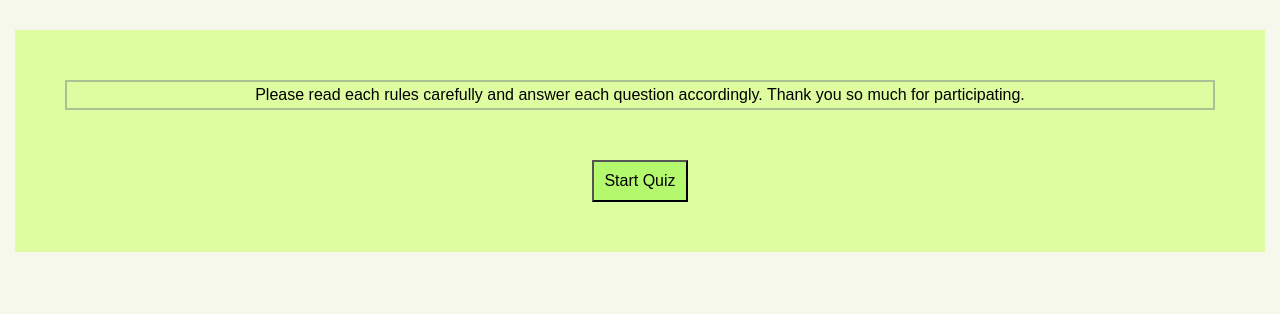
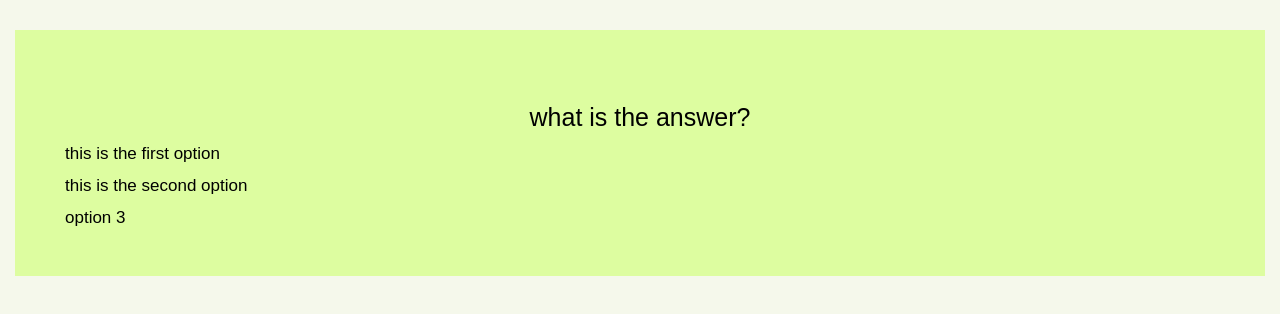
Before and after one commit to luckylobster25/Homework-quiz, a plain HTML site: page index.html in a window 1280 px wide. Both pictures are taken after a click on the button "Start Quiz". Shown: the part 64-378 px from the top of the page. Drawn offline with Linux system fonts and the light colour scheme.

Commit message:
install questions

```diff
--- a/index.html
+++ b/index.html
@@ -13,9 +13,9 @@
         <div class="header">
             <a href="highscore.html" class="highscore">HIGHSCORE</a>
             <h1 class="title" >Quiz Time!</h1>
-            <div class="timer" id="timer">timer goes here</div>
+            <div class="timer" id="timer">TIMER</div>
         </div>
-        <div class="quiz-body">
+        <div class="quiz-body" id="main-body">
             <p class="instruction">Please read each rules carefully and answer each question accordingly. Thank you so much for participating.</p>
             <button class="quiz-button" id="start">Start Quiz</button>
         </div>
--- a/script.js
+++ b/script.js
@@ -3,12 +3,51 @@ var startBtn = document.getElementById("start")
 var quizBodyEl = document.getElementById("main-body")
 var timeLeft = 50;
 
+var questions = [
+    {question: "what is the answer?",
+    option1:"this is the first option",
+    option2:"this is the second option",
+    option3:"option 3",
+    answer: "3"},
+    {question: "what is the answer?",
+    option1:"this is the first option",
+    option2:"this is the second option",
+    option3:"option 3",
+    answer: "3"},
+    {question: "what is the answer?",
+    option1:"this is the first option",
+    option2:"this is the second option",
+    option3:"option 3",
+    answer: "3"}
+]
+
+
 startBtn.addEventListener("click", function () {
+    for (i = 0; i < questions.length; i++){
+
+    quizBodyEl.textContent = ""
+    var questionEl = document.createElement("ol")
+    questionEl.textContent = questions[i].question
+    option1 = document.createElement("li")
+    option1.textContent = questions[i].option1
+    questionEl.appendChild(option1)
+    quizBodyEl.appendChild(questionEl)
+    option2 = document.createElement("li")
+    option2.textContent = questions[i].option2
+    questionEl.appendChild(option2)
+    quizBodyEl.appendChild(questionEl)
+    option3 = document.createElement("li")
+    option3.textContent = questions[i].option3
+    questionEl.appendChild(option3)
+    quizBodyEl.appendChild(questionEl)
+}
     var timer = setInterval(function () {
         timerEl.textContent = timeLeft
         timeLeft--;
-        if (timeLeft === 0) {
-            timerEl.textContent = "You ran out of time!"
+        if (timeLeft === -1) {
+            clearInterval(timer);
+            timerEl.textContent = 0
+            quizBodyEl.textContent = "You lose!"
         }
     }, 1000)
 })
--- a/style.css
+++ b/style.css
@@ -27,15 +27,32 @@
     text-align: center;
     border: rgb(172, 192, 149) 2px solid;
     padding: 5px;
+    margin-bottom: 25px;
 }
 .quiz-body {
     background: var(--limegreen);
     margin: 10px;
     padding: 50px;
     text-align: center;
+    justify-content: center;
 }
 .quiz-button {
     padding: 10px;
     margin-top: 50px;
     background: rgb(179, 248, 109);
 }
+ol {
+    margin-top: 25px;
+    font-size: 25px;
+    list-style: decimal;
+    text-align: center;
+
+
+}
+li {
+    margin-top: 15px;
+    width: 250px;
+    font-size: 17px;
+    text-align: center;
+    display: -webkit-box;
+}
```
